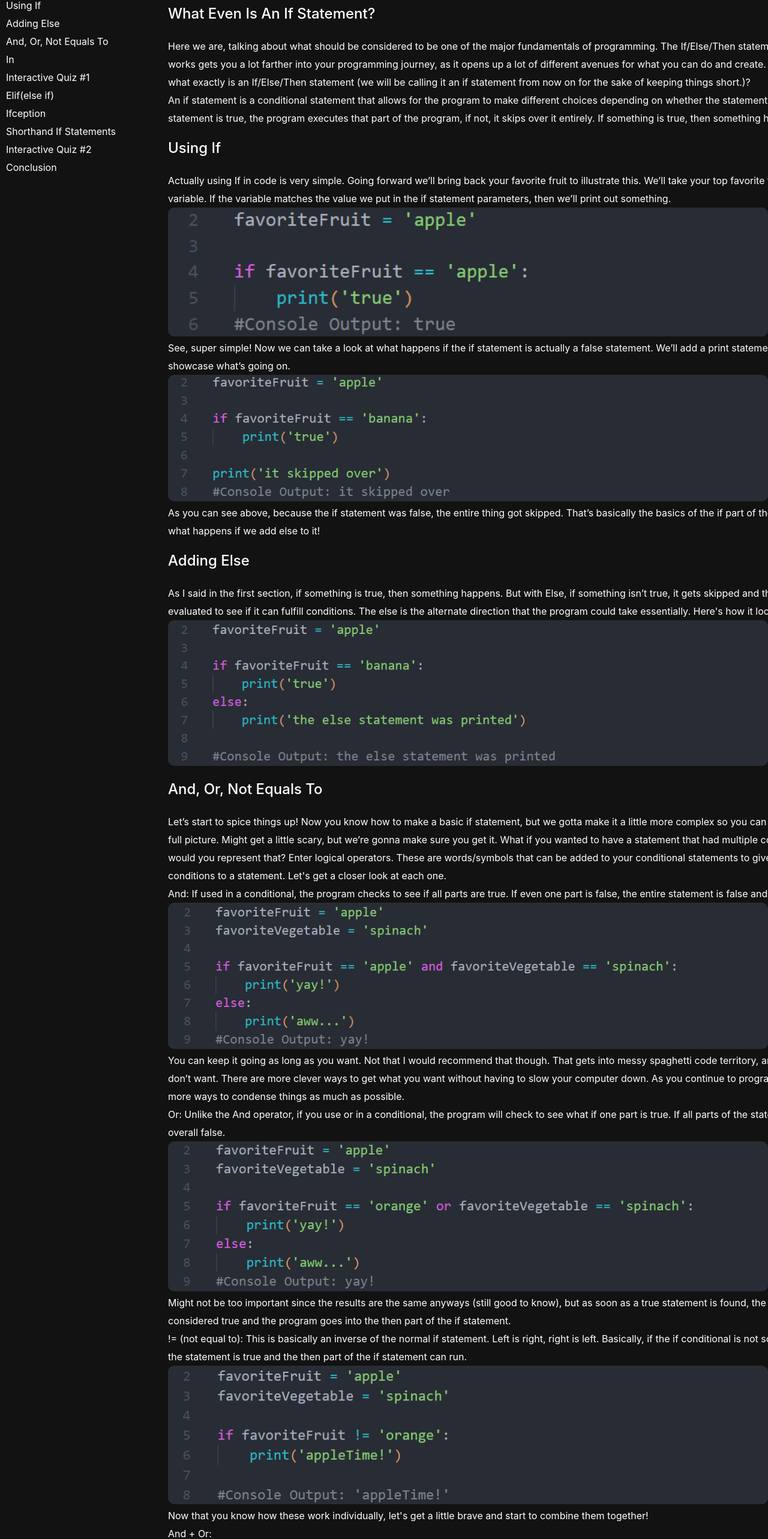
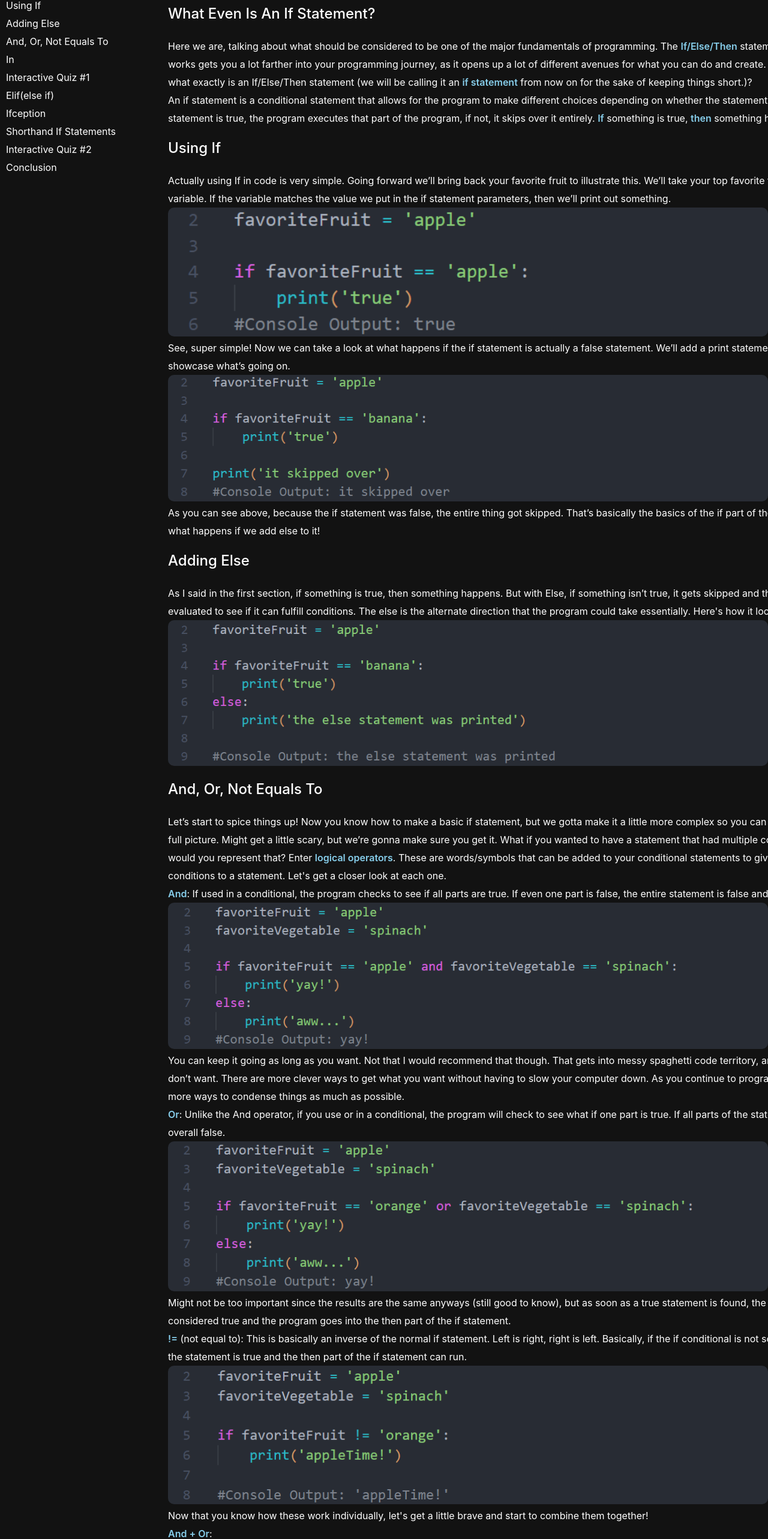
Before and after one commit to tljibbers/Web-App-For-Teaching-CS, a React (Vite) app in the folder web-app-for-teaching-cs/: page /if-else-then in a window 1280 px wide. Shown: the part 155-2721 px from the top of the page at 60% size. Built offline with nearby package versions, Linux system fonts and the light colour scheme; no server answers.

Commit message:
added bold text

```diff
--- a/web-app-for-teaching-cs/src/arrays.css
+++ b/web-app-for-teaching-cs/src/arrays.css
@@ -147,3 +147,8 @@
     background-color: #1d1d1d;
     color: white;
 }
+
+.boldedText {
+    font-weight: 600;
+    color: #87CEEB;
+}
--- a/web-app-for-teaching-cs/src/ifElseLesson.jsx
+++ b/web-app-for-teaching-cs/src/ifElseLesson.jsx
@@ -169,8 +169,8 @@ function IfElseLesson() {
                     <div>
                         <div id="ifElseTitle">If, Then, Else</div>
                         <div ref={jumpRef} className="ifElseHeader">What Even Is An If Statement?</div>
-                        <div className="ifElseTextContent">Here we are, talking about what should be considered to be one of the major fundamentals of programming. The If/Else/Then statement. Understanding how it works gets you a lot farther into your programming journey, as it opens up a lot of different avenues for what you can do and create. But all that talk aside, what exactly is an If/Else/Then statement (we will be calling it an if statement from now on for the sake of keeping things short.)?</div>
-                        <div className="ifElseTextContent">An if statement is a conditional statement that allows for the program to make different choices depending on whether the statement is true or not. If the statement is true, the program executes that part of the program, if not, it skips over it entirely. If something is true, then something happens, cause and effect. </div>
+                        <div className="ifElseTextContent">Here we are, talking about what should be considered to be one of the major fundamentals of programming. The <span className="boldedText">If/Else/Then</span> statement. Understanding how it works gets you a lot farther into your programming journey, as it opens up a lot of different avenues for what you can do and create. But all that talk aside, what exactly is an If/Else/Then statement (we will be calling it an <span className="boldedText">if statement</span> from now on for the sake of keeping things short.)?</div>
+                        <div className="ifElseTextContent">An if statement is a conditional statement that allows for the program to make different choices depending on whether the statement is true or not. If the statement is true, the program executes that part of the program, if not, it skips over it entirely. <span className="boldedText">If</span> something is true, <span className="boldedText">then</span> something happens, cause and effect. </div>
                     </div>
                     <div>
                         <div ref={jumpRef2} className="ifElseHeader">Using If</div>
@@ -187,20 +187,20 @@ function IfElseLesson() {
                     </div>
                     <div>
                         <div ref={jumpRef4} className="ifElseHeader">And, Or, Not Equals To</div>
-                        <div className="ifElseTextContent">Let’s start to spice things up! Now you know how to make a basic if statement, but we gotta make it a little more complex so you can get a better look at the full picture. Might get a little scary, but we’re gonna make sure you get it. What if you wanted to have a statement that had multiple conditional parts? How would you represent that? Enter logical operators. These are words/symbols that can be added to your conditional statements to give more options or more conditions to a statement. Let's get a closer look at each one.</div>
-                        <div className="ifElseTextContent">And: If used in a conditional, the program checks to see if all parts are true. If even one part is false, the entire statement is false and the program moves on.</div>
+                        <div className="ifElseTextContent">Let’s start to spice things up! Now you know how to make a basic if statement, but we gotta make it a little more complex so you can get a better look at the full picture. Might get a little scary, but we’re gonna make sure you get it. What if you wanted to have a statement that had multiple conditional parts? How would you represent that? Enter <span className="boldedText">logical operators</span>. These are words/symbols that can be added to your conditional statements to give more options or more conditions to a statement. Let's get a closer look at each one.</div>
+                        <div className="ifElseTextContent"><span className="boldedText">And</span>: If used in a conditional, the program checks to see if all parts are true. If even one part is false, the entire statement is false and the program moves on.</div>
                         <img className="ifElseImg" src={if4}></img>
                         <div className="ifElseTextContent">You can keep it going as long as you want. Not that I would recommend that though. That gets into messy spaghetti code territory, and that is something you don’t want. There are more clever ways to get what you want without having to slow your computer down. As you continue to program, you’ll start to figure out more ways to condense things as much as possible. </div>
-                        <div className="ifElseTextContent">Or: Unlike the And operator, if you use or in a conditional, the program will check to see what if one part is true. If all parts of the statement are false, then it is overall false. </div>
+                        <div className="ifElseTextContent"><span className="boldedText">Or</span>: Unlike the And operator, if you use or in a conditional, the program will check to see what if one part is true. If all parts of the statement are false, then it is overall false. </div>
                         <img className="ifElseImg" src={if5}></img>
                         <div className="ifElseTextContent">Might not be too important since the results are the same anyways (still good to know), but as soon as a true statement is found, the conditional is immediately considered true and the program goes into the then part of the if statement.</div>
-                        <div className="ifElseTextContent">!= (not equal to): This is basically an inverse of the normal if statement. Left is right, right is left. Basically, if the if conditional is not something specific, then the statement is true and the then part of the if statement can run. </div>
+                        <div className="ifElseTextContent"><span className="boldedText">!=</span> (not equal to): This is basically an inverse of the normal if statement. Left is right, right is left. Basically, if the if conditional is not something specific, then the statement is true and the then part of the if statement can run. </div>
                         <img className="ifElseImg" src={if6}></img>
                         <div className="ifElseTextContent">Now that you know how these work individually, let's get a little brave and start to combine them together!</div>
-                        <div className="ifElseTextContent">And + Or:</div>
+                        <div className="ifElseTextContent"><span className="boldedText">And + Or</span>:</div>
                         <img className="ifElseImg" src={if7}></img>
                         <div className="ifElseTextContent">As you can see, since the first and section was false, it looked at the other and section and determined that the statement overall was true since that part was true.</div>
-                        <div className="ifElseTextContent">And + Or + !=:</div>
+                        <div className="ifElseTextContent"><span className="boldedText">And + Or + !=</span>:</div>
                         <img className="ifElseImg" src={if8}></img>
                         <div className="ifElseTextContent">Since the first statement was true, the entire conditional was validated and the program went into the then part of the if statement.</div>
                     </div>
@@ -217,7 +217,7 @@ function IfElseLesson() {
                     </div>
                     <div>
                         <div ref={jumpRef7} className="ifElseHeader">Elif (else if)</div>
-                        <div className="ifElseTextContent">We’ve learned a lot about if statements. But we haven’t seen what it looks like to make more than just 1 single if statement in 1 full block of code. This is where elif comes in. It means else if. If you had more than 1 specific if statement that you wanted to try, more alternative pathways, you would use elif. Here's what it would look like.</div>
+                        <div className="ifElseTextContent">We’ve learned a lot about if statements. But we haven’t seen what it looks like to make more than just 1 single if statement in 1 full block of code. This is where <span className="boldedText">elif</span> comes in. It means else if. If you had more than 1 specific if statement that you wanted to try, more alternative pathways, you would use elif. Here's what it would look like.</div>
                         <img className="ifElseImg" src={if10}></img>
                         <div className="ifElseTextContent">As you can see, the first statement wasn’t true, so it went to the elif statement and checked to see if that one was true. It fulfilled the conditional, so that block of code was run.</div>
                         <div className="ifElseTextContent">You can do as many elifs as you want, but as I said earlier, you don’t want to make messy spaghetti code. Make sure that you work on cutting down on the stuff that isn’t as needed.</div>
@@ -232,11 +232,11 @@ function IfElseLesson() {
                     </div>
                     <div>
                         <div ref={jumpRef9} className="ifElseHeader">Shorthand If Statements</div>
-                        <div className="ifElseTextContent">Let’s look at a short and clean way to do if statements! These are called shorthand if statements, where the if statement can be written on a single line. In Python, there are two different ways to write shorthand. These ways depend on whether or not you’re including else in the statement. Let’s see how these look.</div>
-                        <div className="ifElseTextContent">Without Else:</div>
+                        <div className="ifElseTextContent">Let’s look at a short and clean way to do if statements! These are called shorthand if statements, where the if statement can be written on a single line. In Python, there are two different ways to write shorthand. These ways depend on whether or not you’re including <span className="boldedText">else</span> in the statement. Let’s see how these look.</div>
+                        <div className="ifElseTextContent"><span className="boldedText">Without Else:</span></div>
                         <img className="ifElseImg" src={if13}></img>
                         <div className="ifElseTextContent">So you have the if statement, followed by the then statement afterwards. Pretty easy!</div>
-                        <div className="ifElseTextContent">With Else:</div>
+                        <div className="ifElseTextContent"><span className="boldedText">With Else:</span></div>
                         <img className="ifElseImg" src={if14}></img>
                         <div className="ifElseTextContent">Here you have the then statement first, followed by the if statement, and then ending off with the else statement.</div>
                         <div className="ifElseTextContent">You could chain together multiple if statements into one shorthand condition, but that isn’t something I would recommend. Just stick to the normal elif technique. Readability is important, so we don’t want to have a long line of if statements, it would become hard to interpret. </div>
--- a/web-app-for-teaching-cs/src/signUp.css
+++ b/web-app-for-teaching-cs/src/signUp.css
@@ -101,3 +101,9 @@ input {
 #login-link-text:hover {
     color: #1f7a1c;
 }
+
+input:focus {
+    outline: none;
+    border-color: #2EB62C;
+    box-shadow: 0 0 2px #2EB62C;
+}
```
Also changed, not shown: web-app-for-teaching-cs/src/arrayLesson.jsx (+13 -16 lines), web-app-for-teaching-cs/src/bigOLesson.jsx (+10 -10 lines).
